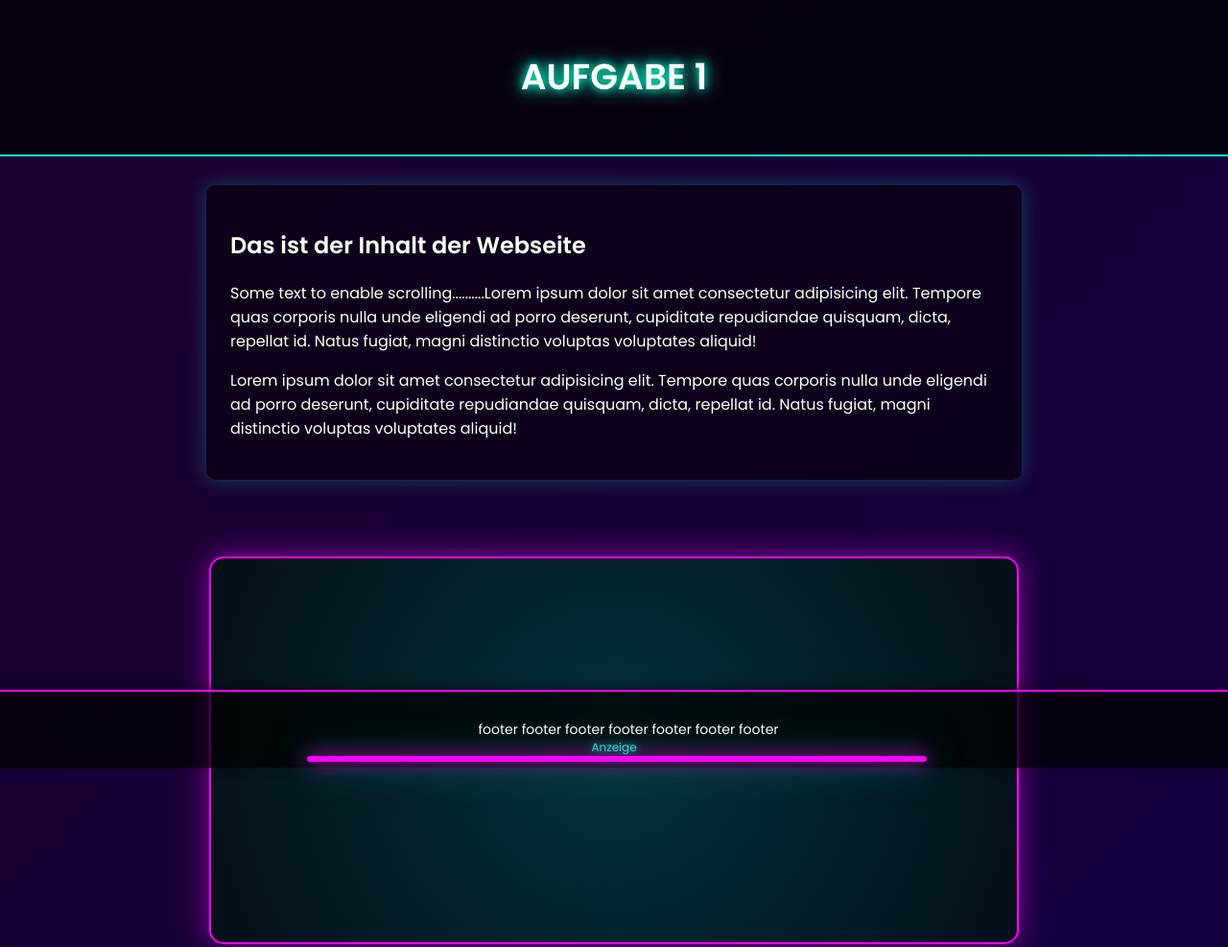
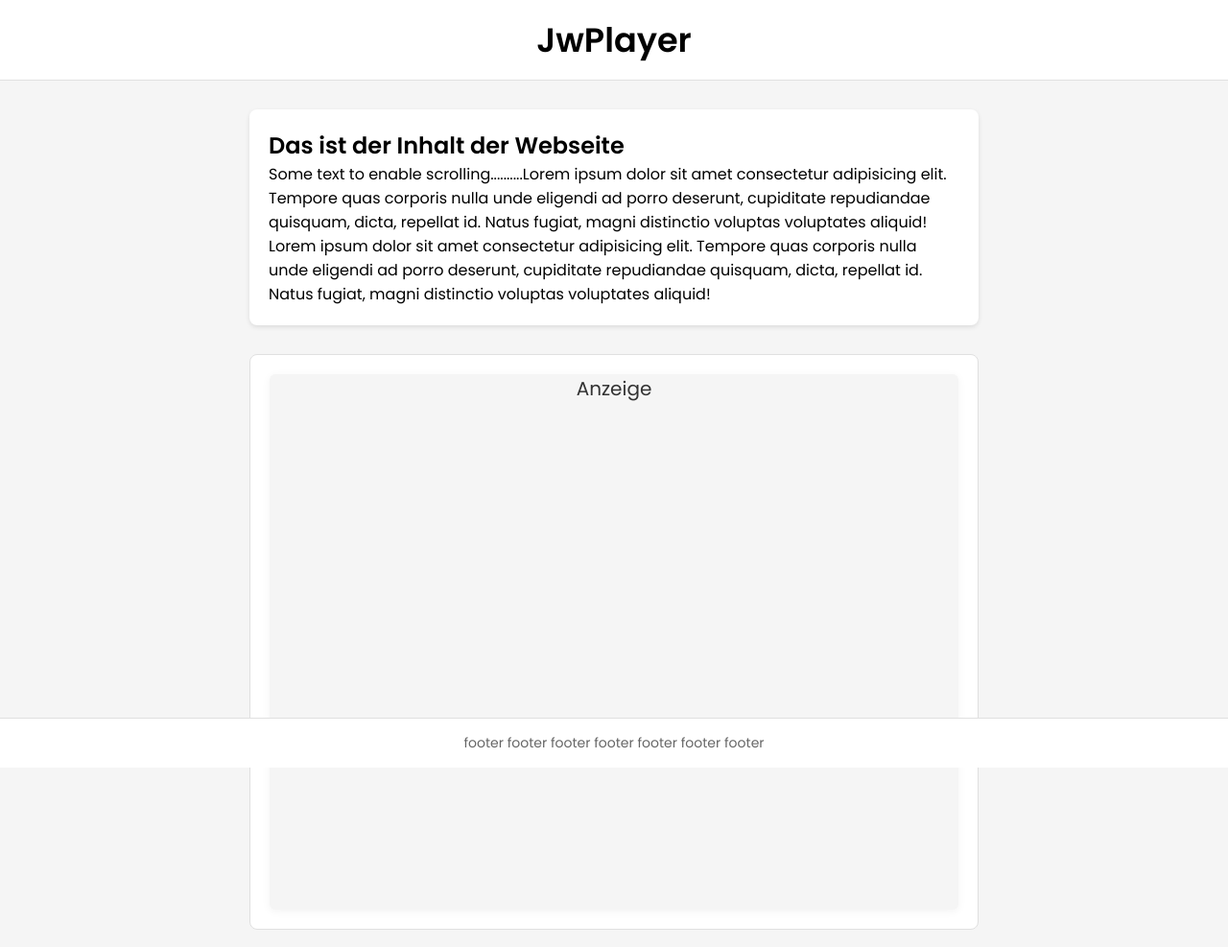
Before and after one commit to mary-habibi-iqd/inStream-videoPlayer-JW, a plain HTML site: page Aufgabe 1/index.html in a window 1280 px wide. Shown: the top 987 px of the page at 96% size. Drawn offline with Linux system fonts and the light colour scheme; a script that the page names is missing.

Commit message:
Update header title to 'JwPlayer' and refactor CSS for improved layout and styling

```diff
--- a/Aufgabe 1/index.html
+++ b/Aufgabe 1/index.html
@@ -14,7 +14,7 @@
 
 <body>
     <header>
-        <h3>Aufgabe 1</h3>
+        <h3>JwPlayer</h3>
     </header> <!-- Header section -->
     <main>
         <section> <!-- First content section -->
--- a/Aufgabe 1/styles.css
+++ b/Aufgabe 1/styles.css
@@ -1,161 +1,117 @@
+* {
+    margin: 0;
+    padding: 0;
+    box-sizing: border-box;
+}
+
 body {
-    margin: 0;
     font-family: 'Poppins', sans-serif;
-    background: linear-gradient(135deg, #1e0030, #0a004a); /* گرادیانت نئونی */
-    color: #fff;
+    background-color: #f5f5f5;
+    color: #000000;
+    min-height: 100vh;
     display: flex;
     flex-direction: column;
-    min-height: 100vh;
     overflow-x: hidden;
 }
 
 header {
     width: 100%;
-    font-size: 32px;
-    text-transform: uppercase;
-    font-weight: 600;
-    background: rgba(0, 0, 0, 0.7);
+    font-size: 30px;
+    font-weight: 500;
+    text-align: center;
+    background-color: #ffffff;
+    color: #000000;
     position: sticky;
     top: 0;
     z-index: 10;
-    display: flex;
-    justify-content: center;
-    align-items: center;
     padding: 15px 0;
-    text-shadow: 0 0 10px #00ffcc, 0 0 20px #00ffcc; /* سایه نئونی */
-    border-bottom: 2px solid #00ffcc;
+    border-bottom: 1px solid #e0e0e0;
 }
 
 main {
-    max-width: 900px;
+    max-width: 800px;
     margin: 0 auto;
     padding: 30px 20px;
     flex: 1;
+}
+
+section {
+    background-color: #ffffff;
+    padding: 20px;
+    border-radius: 8px;
+    margin-bottom: 30px;
+    box-shadow: 0 2px 5px rgba(0, 0, 0, 0.1);
+}
+
+.ad-box {
+    height: 600px;
     display: flex;
     flex-direction: column;
     align-items: center;
-}
-
-section {
-    background: rgba(0, 0, 0, 0.5);
-    padding: 25px;
-    border-radius: 10px;
-    margin-bottom: 40px;
-    width: 100%;
-    max-width: 800px;
-    box-shadow: 0 0 20px rgba(0, 255, 204, 0.3);
-    animation: fadeIn 1s ease-in-out;
-}
-
-@keyframes fadeIn {
-    from { opacity: 0; transform: translateY(20px); }
-    to { opacity: 1; transform: translateY(0); }
-}
-
-.ad-box {
-    width: 100%;
-    max-width: 800px;
-    height: auto;
-    display: flex;
-    justify-content: center;
-    align-items: center;
     padding: 20px;
-    margin: 40px 0;
-    background: rgba(0, 0, 0, 0.8);
-    border-radius: 15px;
-    border: 2px solid #ff00ff; /* بنفش نئونی */
-    box-shadow: 0 0 30px rgba(255, 0, 255, 0.5);
+    border: 1px solid #e0e0e0;
+    background-color: #ffffff;
+    border-radius: 8px;
+    margin-bottom: 30px;
     position: relative;
-    overflow: hidden;
-}
-
-.ad-box::before {
-    content: '';
-    position: absolute;
-    top: -50%;
-    left: -50%;
-    width: 200%;
-    height: 200%;
-    background: radial-gradient(circle, rgba(0, 255, 255, 0.2) 0%, transparent 70%);
-    animation: rotate 10s linear infinite;
-}
-
-@keyframes rotate {
-    0% { transform: rotate(0deg); }
-    100% { transform: rotate(360deg); }
-}
-
-.ad-box:hover {
-    border-color: #00ffcc;
-    box-shadow: 0 0 40px #00ffcc;
+    justify-content: center; /* وسط‌چین عمودی */
 }
 
 .ad {
     width: 100%;
-    max-width: 640px;
-    height: 360px;
-    background: transparent;
+    height: 100%; /* همون ارتفاع ad-box */
+    background-color: #f5f5f5;
     display: flex;
-        flex-direction: column;
+    flex-direction: column;
     justify-content: center;
     align-items: center;
-    position: relative;
-    z-index: 2;
-    font-size: 12px;
-    color: #00ffcc;
-    text-shadow: 0 0 10px #00ffcc;
+    border-radius: 6px;
+    box-shadow: 0 2px 10px rgba(0, 0, 0, 0.05);
+    font-size: 20px;
+    color: #333333;
+    overflow: hidden;
 }
 
 #player-container {
     width: 100%;
-    max-width: 640px;
-    margin: 0 auto;
-    border-radius: 10px;
+    height: 100%; /* همون اندازه ad */
+    border-radius: 6px;
     overflow: hidden;
-    border: 3px solid #ff00ff;
-    box-shadow: 0 0 20px #ff00ff, 0 0 40px rgba(0, 255, 204, 0.5);
-    transition: all 0.3s ease;
-}
-
-#player-container:hover {
-    box-shadow: 0 0 30px #00ffcc, 0 0 60px rgba(0, 255, 204, 0.7);
+     display: flex; /* برای وسط‌چین کردن */
+    justify-content: center; /* افقی وسط */
+    align-items: center; /* عمودی وسط */
 }
 
 #player {
     width: 100%;
     height: 100%;
-    border: none;
+    border-radius: 4px;
 }
 
 .footer {
     width: 100%;
-    background: rgba(0, 0, 0, 0.7);
+    background-color: #ffffff;
     text-align: center;
     font-size: 14px;
     padding: 15px;
     position: fixed;
     bottom: 0;
-    border-top: 2px solid #ff00ff;
-    box-shadow: 0 -2px 10px rgba(0, 0, 0, 0.5);
+    border-top: 1px solid #e0e0e0;
+    color: #666666;
 }
 
 /* ریسپانسیو */
 @media (max-width: 768px) {
     header {
         font-size: 24px;
-        padding: 10px 0;
-    }
-    main {
-        padding: 15px;
     }
     .ad-box {
-        margin: 20px 0;
-        padding: 10px;
+        height: 400px; /* برای موبایل کوتاه‌تر */
     }
     .ad {
-        height: 240px;
+        height: 100%;
     }
     #player-container {
-        max-width: 100%;
+        height: 100%;
     }
 }
```
